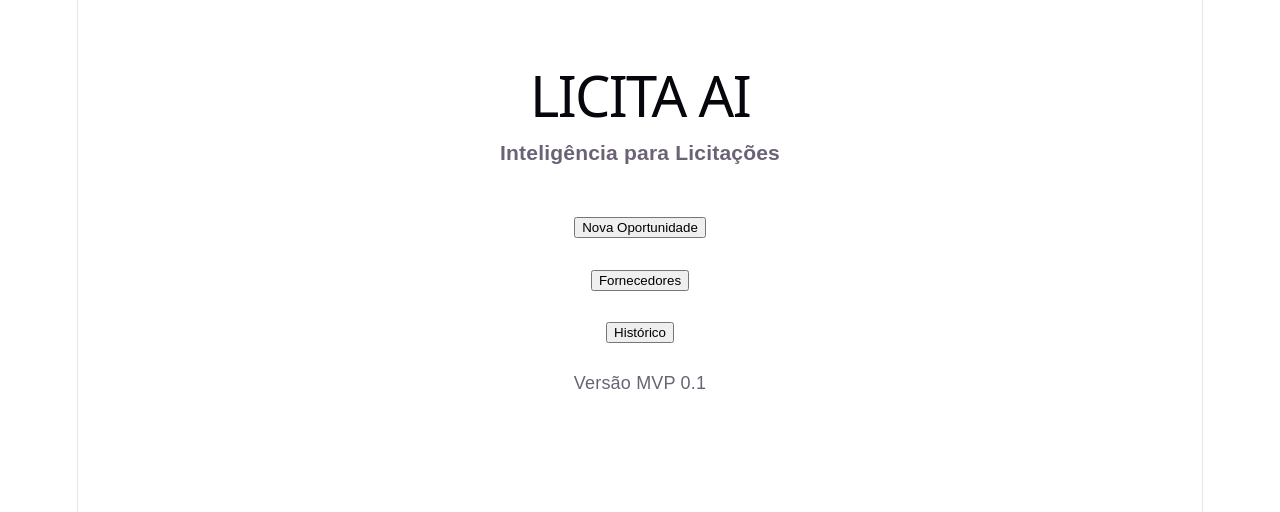
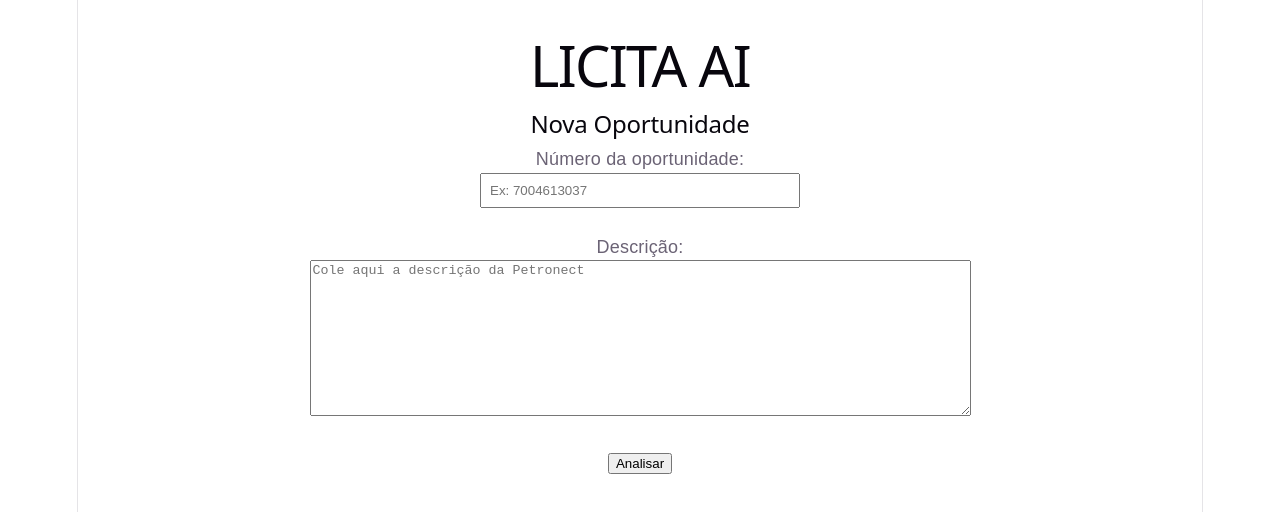
Before and after one commit to evaldoasjunior-sys/licita-ai, a React app in the folder frontend/: page / in a window 1280 px wide. Shown: the top 512 px of the page. Built offline with nearby package versions, Linux system fonts and the light colour scheme; the HTML template or start-up script is replaced by a standard one.

Commit message:
MVP 0.2 - Tela Nova Oportunidade com analise inicial

```diff
--- a/frontend/src/App.jsx
+++ b/frontend/src/App.jsx
@@ -1,29 +1,52 @@
+import { useState } from "react";
+
 function App() {
+  const [descricao, setDescricao] = useState("");
+  const [resultado, setResultado] = useState(null);
+
+  function analisarDescricao() {
+    const texto = descricao.toUpperCase();
+
+    const fabricanteCodigo = texto.match(/TP:\s*([A-Z0-9]+)\s+([A-Z0-9\-]+)/);
+
+    setResultado({
+      fabricante: fabricanteCodigo ? fabricanteCodigo[1] : "Não identificado",
+      codigo: fabricanteCodigo ? fabricanteCodigo[2] : "Não identificado",
+      categoria: texto.includes("FUSÍVEL") || texto.includes("FUSIVEL") ? "Fusível" : "Não identificada",
+    });
+  }
+
   return (
-    <div style={{
-      textAlign: "center",
-      marginTop: "50px",
-      fontFamily: "Arial"
-    }}>
+    <div style={{ padding: "20px", fontFamily: "Arial" }}>
       <h1>LICITA AI</h1>
+      <h2>Nova Oportunidade</h2>
 
-      <h3>Inteligência para Licitações</h3>
-
-      <br />
-
-      <button>Nova Oportunidade</button>
+      <label>Número da oportunidade:</label><br />
+      <input type="text" placeholder="Ex: 7004613037" style={{ width: "300px", padding: "8px" }} />
 
       <br /><br />
 
-      <button>Fornecedores</button>
+      <label>Descrição:</label><br />
+      <textarea
+        rows="10"
+        cols="80"
+        value={descricao}
+        onChange={(e) => setDescricao(e.target.value)}
+        placeholder="Cole aqui a descrição da Petronect"
+      />
 
       <br /><br />
 
-      <button>Histórico</button>
+      <button onClick={analisarDescricao}>Analisar</button>
 
-      <br /><br />
-
-      <p>Versão MVP 0.1</p>
+      {resultado && (
+        <div style={{ marginTop: "20px", border: "1px solid #ccc", padding: "15px", width: "500px" }}>
+          <h3>Resultado da análise</h3>
+          <p><strong>Fabricante:</strong> {resultado.fabricante}</p>
+          <p><strong>Código:</strong> {resultado.codigo}</p>
+          <p><strong>Categoria:</strong> {resultado.categoria}</p>
+        </div>
+      )}
     </div>
   );
 }
```
